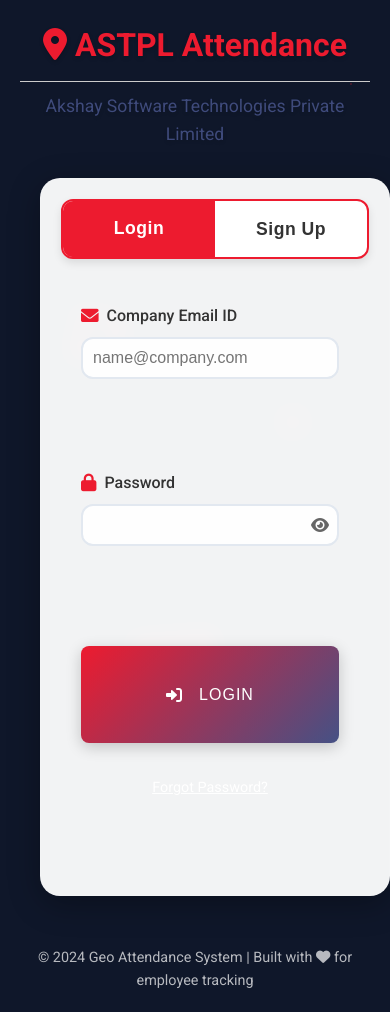
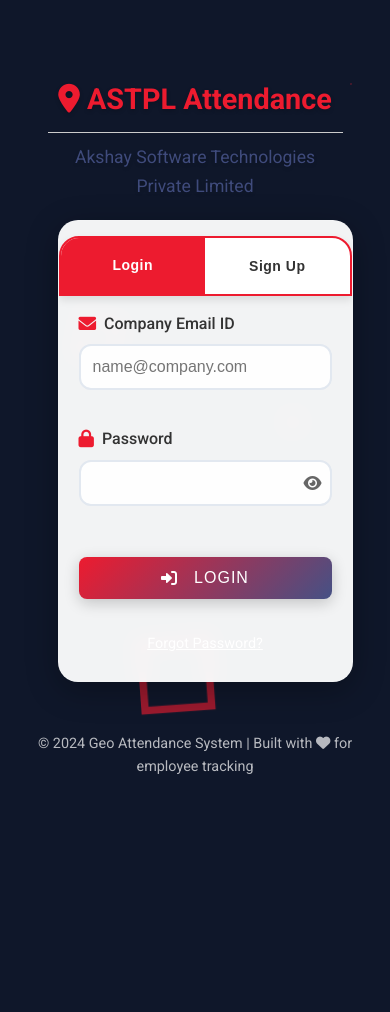
Before and after one commit to Ruhul-sde/HRMS, a Flask app: page / in a window 390 px wide. After the commit the page ends 774 px from the top, so only its background shows below. Run offline with Flask 3, Linux system fonts and the light colour scheme.

Commit message:
Assistant checkpoint: Improve mobile responsiveness for login/signup forms
Assistant generated file changes:
- static/css/login.css: Fix mobile view alignment

---

User prompt:

in mobile devise sign in and sign up page is not properly alighn solve this issue

Replit-Commit-Author: Assistant
Replit-Commit-Session-Id: 55e2b2c8-5cab-4fa7-9b22-4b1719fbf76d

```diff
--- a/static/css/login.css
+++ b/static/css/login.css
@@ -502,16 +502,55 @@
 
 /* Responsive */
 @media (max-width: 480px) {
-  .login-card {
-    padding: 20px;
-  }
-
-  .auth-form input {
+  .login-container {
+    width: 90%;
     padding: 10px;
   }
 
+  .login-card {
+    padding: 15px;
+    margin: 10px;
+    height: auto;
+    min-height: 450px;
+  }
+
+  .auth-form {
+    padding: 10px 5px;
+    max-height: none;
+    overflow-y: visible;
+  }
+
+  .auth-form input,
+  .auth-form select {
+    padding: 12px;
+    font-size: 16px;
+  }
+
+  .auth-tabs {
+    margin: -15px -15px 20px;
+    border-radius: 20px 20px 0 0;
+  }
+
+  .tab-btn {
+    padding: 12px;
+    font-size: 14px;
+  }
+
+  .login-header {
+    margin-bottom: 20px;
+  }
+
   .login-header h1 {
-    font-size: 2rem;
+    font-size: 1.8rem;
+  }
+
+  .form-group {
+    margin-bottom: 12px;
+  }
+
+  .auth-form button {
+    margin-top: 15px;
+    padding: 12px;
   }
 }
 
```
